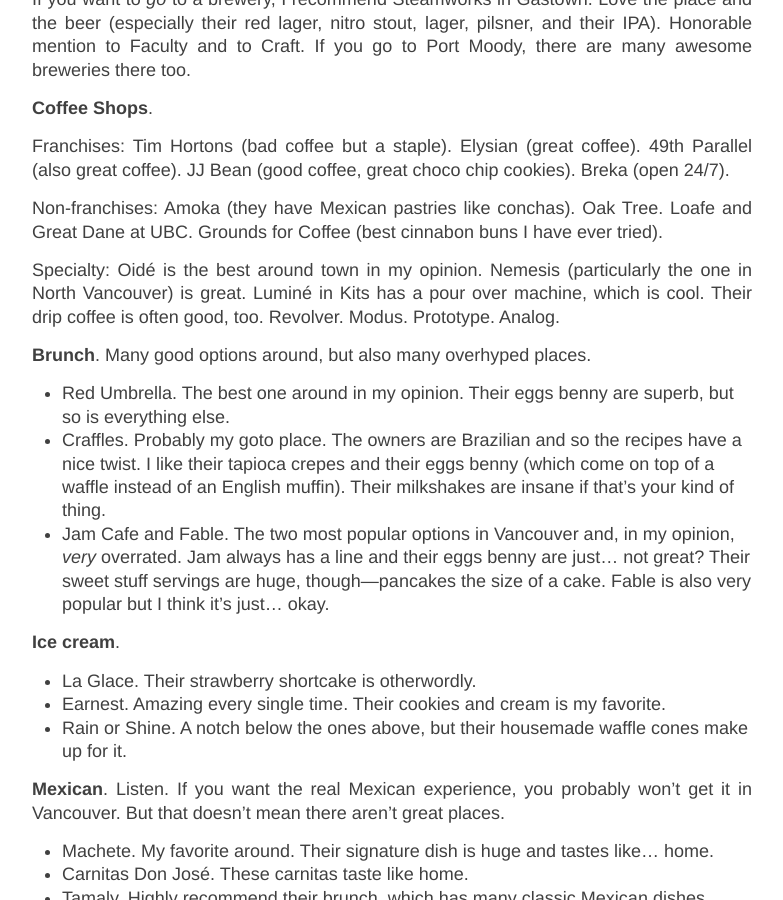
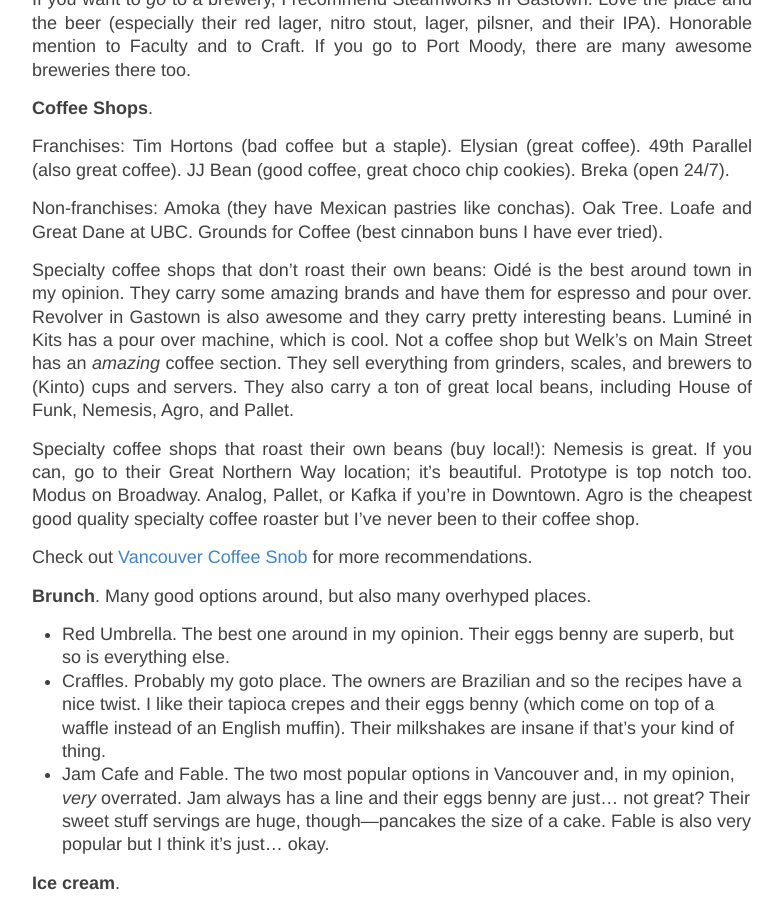
Before and after one commit to giankdiluvi/giankdiluvi.github.io, a Jekyll site: the page built from yvr.md, in a window 1280 px wide and 900 px high, scrolled down 2594 px. Shown: the whole window, without its empty margins (248-1031 px from the left). Built offline with Jekyll 4.4.1, drawn with Linux system fonts in a browser that asks for light colours; nearby versions of some CDN libraries; our own code applies the rules of GitHub Pages for plain Markdown files.

Commit message:
add more coffee shops

```diff
--- a/yvr.md
+++ b/yvr.md
@@ -189,11 +189,29 @@
 Oak Tree. Loafe and Great Dane at UBC.
 Grounds for Coffee (best cinnabon buns I have ever tried).
 
-Specialty: Oidé is the best around town in my opinion.
-Nemesis (particularly the one in North Vancouver) is great.
+Specialty coffee shops that don't roast their own beans:
+Oidé is the best around town in my opinion.
+They carry some amazing brands and have them for espresso and pour over.
+Revolver in Gastown is also awesome and they carry pretty interesting beans.
 Luminé in Kits has a pour over machine, which is cool.
-Their drip coffee is often good, too.
-Revolver. Modus. Prototype. Analog.
+Not a coffee shop but Welk's on Main Street has an _amazing_ coffee section.
+They sell everything from grinders, scales, and brewers
+to (Kinto) cups and servers.
+They also carry a ton of great local beans,
+including House of Funk, Nemesis, Agro, and Pallet.
+
+Specialty coffee shops that roast their own beans (buy local!):
+Nemesis is great.
+If you can, go to their Great Northern Way location; it's beautiful.
+Prototype is top notch too.
+Modus on Broadway.
+Analog, Pallet, or Kafka if you're in Downtown.
+Agro is the cheapest good quality specialty coffee roaster
+but I've never been to their coffee shop.
+
+Check out [Vancouver Coffee Snob](https://www.vancouvercoffeesnob.com/)
+for more recommendations.
+
 
 **Brunch**.
 Many good options around,
```
Also changed, not shown: 2 other files.
